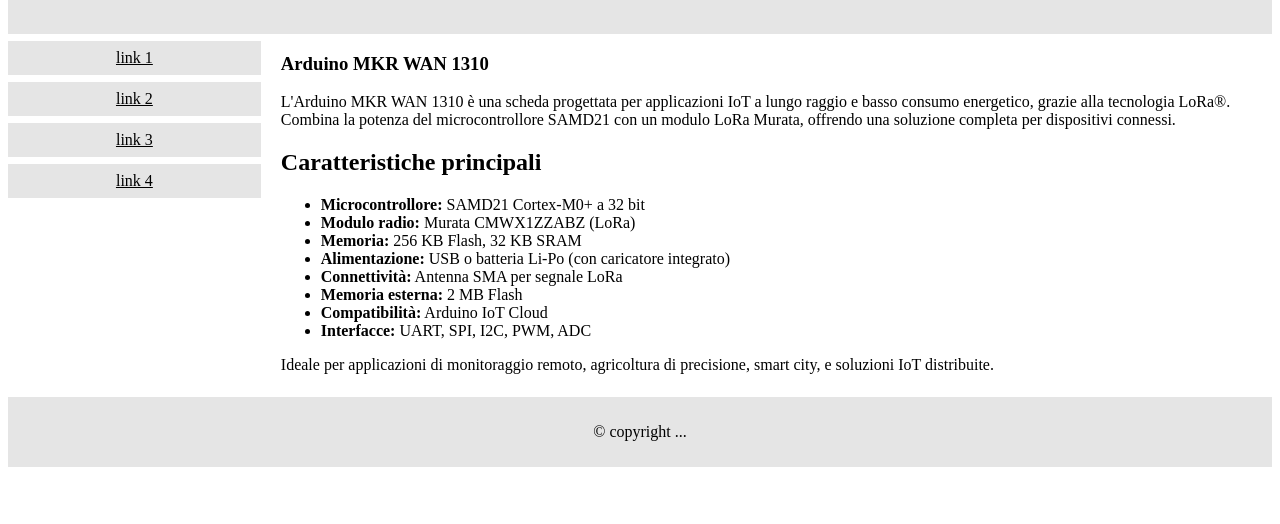
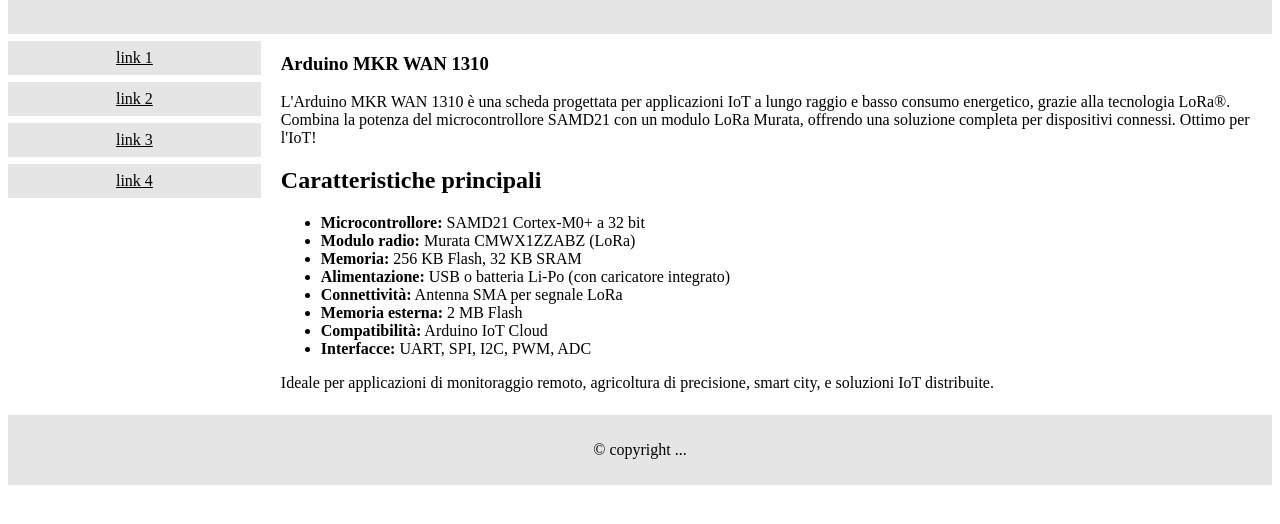
Before and after one commit to avminimaster/test_site, a plain HTML site: page index.html in a window 1280 px wide. Shown: the part 84-608 px from the top of the page. Drawn offline with Linux system fonts and the light colour scheme.

Commit message:
Update index.html

```diff
--- a/index.html
+++ b/index.html
@@ -22,7 +22,7 @@
   <article>
     <h1>Arduino MKR WAN 1310</h1>
     <p>
-      L'Arduino MKR WAN 1310 è una scheda progettata per applicazioni IoT a lungo raggio e basso consumo energetico, grazie alla tecnologia LoRa®. Combina la potenza del microcontrollore SAMD21 con un modulo LoRa Murata, offrendo una soluzione completa per dispositivi connessi.
+      L'Arduino MKR WAN 1310 è una scheda progettata per applicazioni IoT a lungo raggio e basso consumo energetico, grazie alla tecnologia LoRa®. Combina la potenza del microcontrollore SAMD21 con un modulo LoRa Murata, offrendo una soluzione completa per dispositivi connessi. Ottimo per l'IoT!
     </p>
     <h2>Caratteristiche principali</h2>
     <ul>
```
